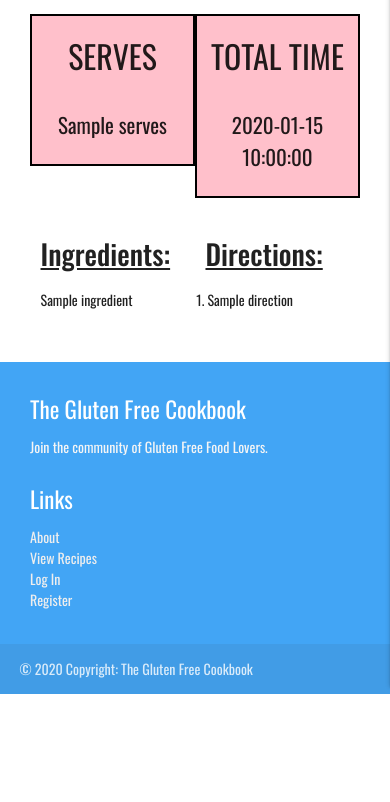
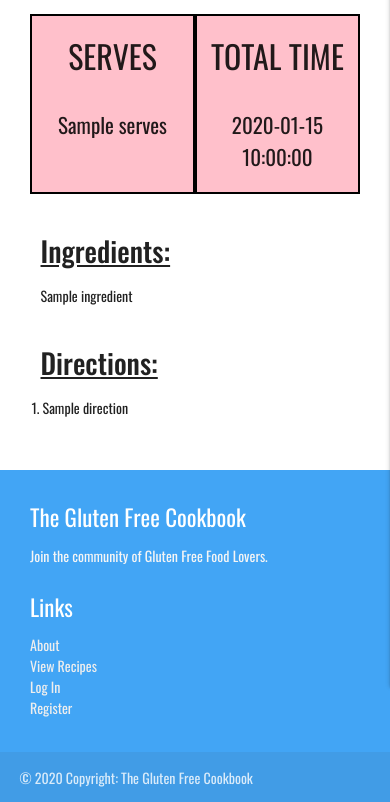
Before and after one commit to aprilha3097/The-Gluten-Free-Blog, a Flask app: template templates/view_recipe.html in a window 390 px wide. Shown: the part 218-1020 px from the top of the page. Before the commit the page ends 912 px from the top, so only its background shows below. Run offline with Flask 2, Linux system fonts and the light colour scheme; the template is opened without the code that fills it: most values are stand-ins (such as "Sample title", 1, 10 or a date in 2020); some libraries are stand-ins or nearby versions.

Commit message:
Restyled pages to be mobile friendly - and added testing documentation

```diff
--- a/static/css/style.css
+++ b/static/css/style.css
@@ -152,6 +152,7 @@ p {
     border: 2px solid black;
     padding: 0;
     background-color: pink;
+    height: 180px;
 }
 
 .uppercase {
--- a/templates/view_recipe.html
+++ b/templates/view_recipe.html
@@ -34,7 +34,7 @@
     <!-- List of ingredients and directions -->
     <div class="container">
         <div class="row">
-            <div class="col s6">
+            <div class="col s12 m6">
                 <h4 class="list_headers">Ingredients:</h4>
                 <ul class="list-items">
                     <!-- List all ingredients for recipe -->
@@ -43,7 +43,7 @@
                     {% endfor %}
                 </ul>
             </div>
-            <div class="col s6">
+            <div class="col s12 m6">
                 <h4 class="list_headers">Directions:</h4>
                 <ol class="list-items">
                     <!-- List all directions for recipe -->
```
Also changed, not shown: templates/cookbook.html (+3 -20 lines), wireframes/testing/TestingDoc.png (added).
